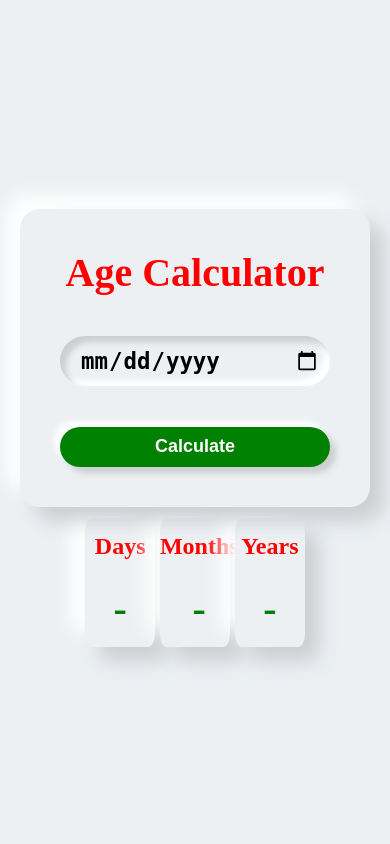
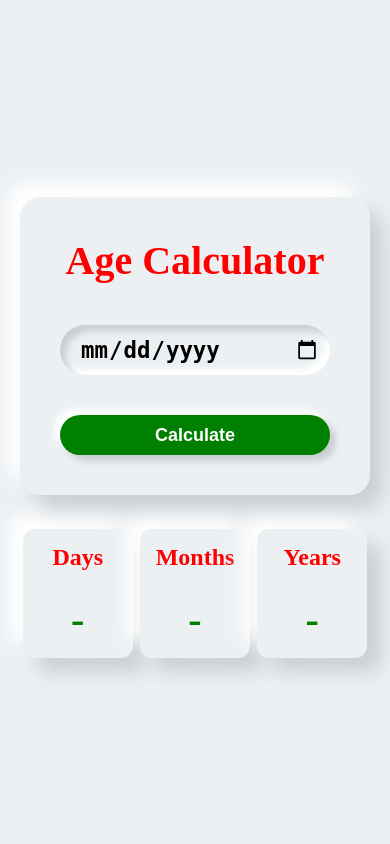
Before and after one commit to Ravikr0602/age-calculator-using-javascript, a PHP site: page / in a window 390 px wide. Run offline with PHP 8.4, Linux system fonts and the light colour scheme.

Commit message:
age-calculator-using-javascript

```diff
--- a/style.css
+++ b/style.css
@@ -126,3 +126,14 @@ form{
       font-weight: 900;
       font-size: 2.5rem;
   }
+  @media screen and (max-width:768px) {
+    .result_box
+    {
+      width: 94%;
+      margin-top: 30px;
+    }
+    .box
+    {
+      width: 30%;
+    }
+  }
```
